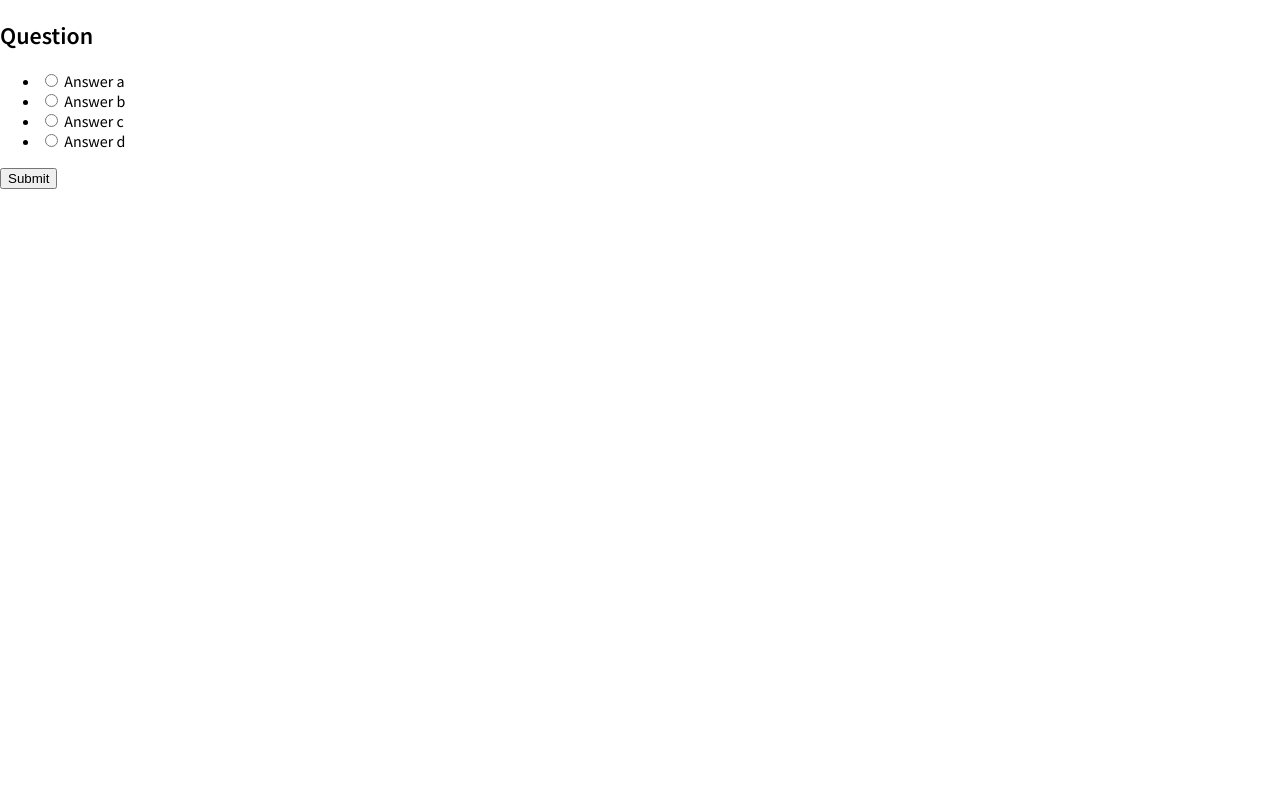
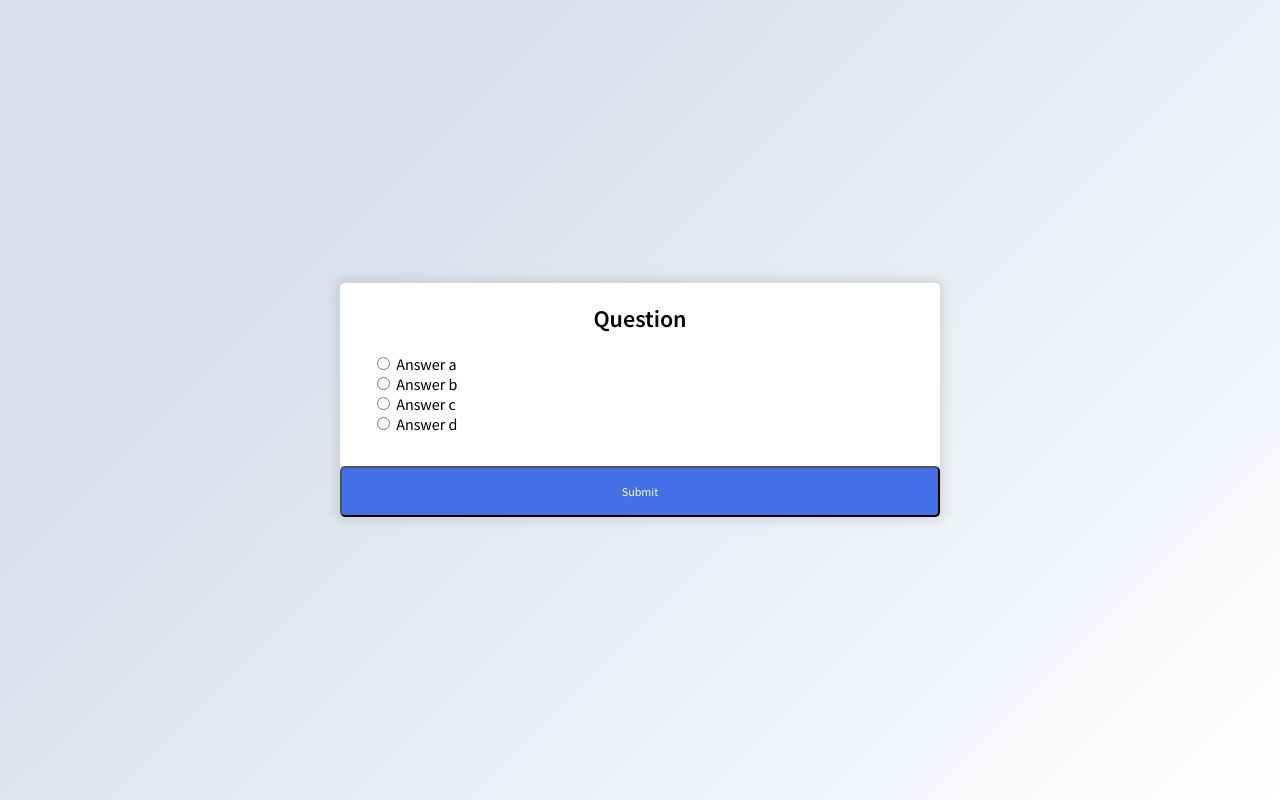
Before and after one commit to The0z/10JavaScriptProjects, a plain HTML site: page quiz-app/index.html in a window 1280 px wide. Drawn offline with Linux system fonts and the light colour scheme.

Commit message:
Initial Styling. Will adjust as needed

```diff
--- a/quiz-app/style.css
+++ b/quiz-app/style.css
@@ -10,6 +10,65 @@
 
 /* formating the body html tag */
 body {
+    background-color: #ffffff;
+    background-image: linear-gradient(315deg, #ffffff 0%, #d7e1ec 74%);
     font-family: "Source Sans Pro", sans-serif; /* desired font + default font */
     margin: 0;
+    display: flex;
+    justify-content: center;
+    /* align items to center of cross axis */
+    align-items: center;
+    /* this will allow the gradient to stretch the whole page */
+    min-height: 100vh;
 }
+
+h2{
+    text-align: center;
+}
+
+/* styling the quiz container */
+.quiz-container{
+    background-color: #ffffff;
+    /* rounds the edges of the box */
+    border-radius: 5px;
+    /* create a box shadow, h-offset, v-offset, blur optional, colour optional */
+    box-shadow: 0 0 10px 5px rgba(100, 100, 100, 0.15);
+    width: 600px;
+    /* to make it responsive -- will always be able to see the whole question rather than zoomed
+    in  */
+    max-width: 100%;
+}
+
+.quiz-question{
+    padding: 0;
+}
+
+/* editing bullet list style */
+ul{
+    /* remove bullet point from list */
+    list-style-type: none;
+    padding: 0 0 1rem 2rem;
+}
+
+/* editing the button style */
+button{
+    background-color: #4370E7;
+    /* sets color of font */
+    color: white;
+    /* changes it to a finger pointing */
+    cursor: pointer;
+    display: block;
+    text-align: center;
+    border-radius: 5px;
+    font-family: inherit;
+    font-size: 0.75rem;
+    padding: 1rem;
+    width: 100%;
+
+}
+
+/* determines what happens when you move the cursor over the button */
+button:hover{
+    background-color: #1f54e7;
+
+}
```
